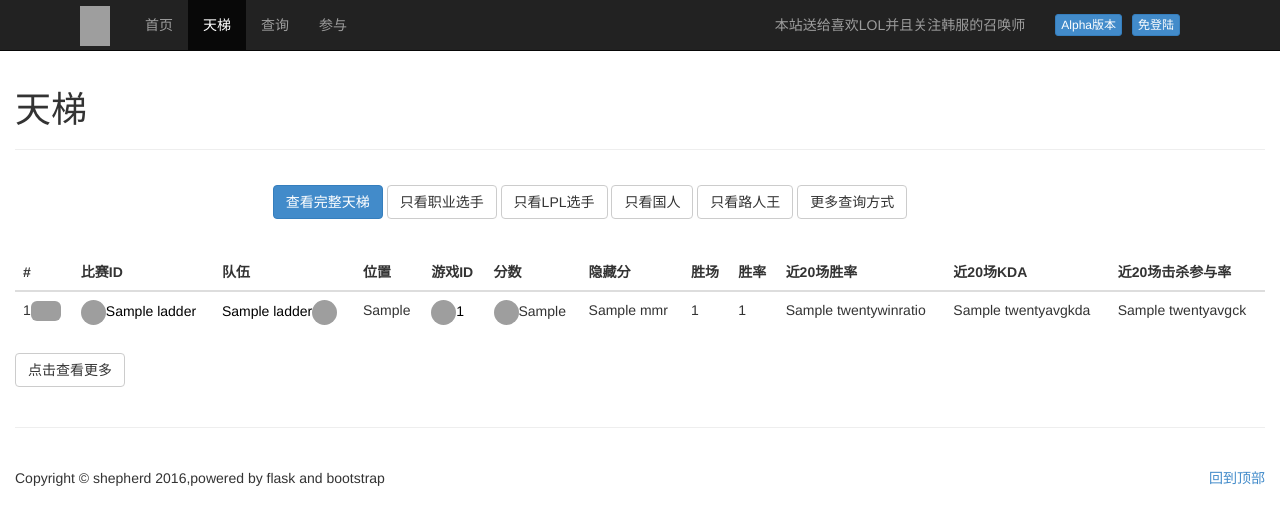
After one commit to MrShepherd/lol_hf, a Flask app: template app/templates/full-ladder.html in a window 1280 px wide. The commit adds this page. Shown: the top 525 px of the page. Run offline with Flask 2, Linux system fonts and the light colour scheme; the template is opened without the code that fills it: most values are stand-ins (such as "Sample title", 1, 10 or a date in 2020); some libraries are stand-ins or nearby versions; grey boxes are pictures that could not be loaded.

Commit message:
finish button function of ladder page

```diff
--- a/app/static/css/lolhf.css
+++ b/app/static/css/lolhf.css
@@ -1,5 +1,5 @@
 body {
-    padding-top: 70px;
+    padding-top: 50px;
 }
 
 /*container*/
--- a/app/static/js/lolhf.js
+++ b/app/static/js/lolhf.js
@@ -1,3 +1,15 @@
+$(function () {
+    $("a.btn-ladder").click(function () {
+        $(this).removeClass("btn-default");
+        $(this).addClass("btn-primary");
+        $(this).siblings().removeClass("btn-primary");
+        $(this).siblings().addClass("btn-default");
+        var url = this.href;
+        var args = {"type": this.id};
+        $(".table-ladder").empty().load(url, args);
+        return false;
+    });
+});
 $(function () {
     var t = document.getElementsByClassName("defaultimg");
     for (var i = 0; i < t.length; i++) {
@@ -6,10 +18,4 @@ $(function () {
             this.onerror = null;
         }
     }
-    $('.navbar-left li').click(function (e) {
-        $(this).addClass('active').siblings().removeClass('active');
-        // e.preventDefault();
-        // $(this).click();
-    });
-    // $('.navbar-left .active').click();
 });
--- /dev/null
+++ b/app/templates/full-ladder.html
@@ -0,0 +1,54 @@
+{% extends "base.html" %}
+{% set active_page = 'ladder' -%}
+{% block title %}&nbsp;&nbsp;&nbsp;天梯-撸韩服{% endblock %}
+{% block pagecontent %}
+    <div class="page-header"><h1>天梯</h1></div>
+    <div class="btn-grp btn-padding">
+        <a id="full" class="btn btn-primary btn-ladder" href="{{ url_for('main.ladder') }}" role="button">查看完整天梯</a>
+        <a id="pro" class="btn btn-default btn-ladder" href="{{ url_for('main.ladder') }}" role="button">只看职业选手</a>
+        <a id="lpl" class="btn btn-default btn-ladder" href="{{ url_for('main.ladder') }}" role="button">只看LPL选手</a>
+        <a id="cn" class="btn btn-default btn-ladder" href="{{ url_for('main.ladder') }}" role="button">只看国人</a>
+        <a id="nonpro" class="btn btn-default btn-ladder" href="{{ url_for('main.ladder') }}" role="button">只看路人王</a>
+        <a class="btn btn-default" href="{{ url_for('main.query') }}" role="button">更多查询方式</a>
+    </div>
+    <div class="table-responsive table-ladder">
+        <table class="table table-stripped table-hover">
+            <thead>
+            <tr>
+                <th>#</th>
+                <th>比赛ID</th>
+                <th>队伍</th>
+                <th>位置</th>
+                <th>游戏ID</th>
+                <th>分数</th>
+                <th>隐藏分</th>
+                <th>胜场</th>
+                <th>胜率</th>
+                <th>近20场胜率</th>
+                <th>近20场KDA</th>
+                <th>近20场击杀参与率</th>
+            </tr>
+            </thead>
+            <tbody>
+            {% for td in ladder_data %}
+                <tr>
+                    <td>{{ td.rank }}<img src="{{ url_for('static',filename='img/nation/'~td.player_country~'.png') }}" alt="" class="img-rounded" width="30" height="20"></td>
+                    <td><a href="#"><img src="{{ url_for('static',filename='img/player/'~td.player_name~'.png') }}" alt="" class="img-circle" width="25" height="25">{{ td.player_name }}</a></td>
+                    <td><a href="#">{{ td.player_team_short_name }}<img src="{{ url_for('static',filename='img/team/'~td.player_team_short_name~'.png') }}" alt="" class="img-circle" width="25"
+                                                                        height="25"></a></td>
+                    <td>{{ td.player_place }}</td>
+                    <td><a href="#"><img src="{{ url_for('static',filename='img/gameid/'~td.game_id~'.png') }}" alt="" class="img-circle" width="25" height="25">{{ td.game_id }}</a></td>
+                    <td><img src="{{ url_for('static',filename='img/tier/'~td.tier~'.png') }}" alt="" class="img-circle" width="25" height="25" title="{{ td.tier }}">{{ td.lp }}</td>
+                    <td>{{ td.mmr }}</td>
+                    <td>{{ td.total_win }}</td>
+                    <td>{{ td.total_win_ratio }}</td>
+                    <td>{{ td.twentywinratio }}</td>
+                    <td>{{ td.twentyavgkda }}</td>
+                    <td>{{ td.twentyavgck }}</td>
+                </tr>
+            {% endfor %}
+            </tbody>
+        </table>
+    </div>
+    <a class="btn btn-default" href="#" role="button">点击查看更多</a>
+{% endblock %}
--- a/app/templates/index.html
+++ b/app/templates/index.html
@@ -3,11 +3,6 @@
 {% block title %}&nbsp;&nbsp;&nbsp;首页-撸韩服{% endblock %}
 {% block styles %}
     {{ super() }}
-    <style type="text/css">
-        body {
-            padding-top: 50px;
-        }
-    </style>
 {% endblock %}
 {% block pagecontent %}
     <div id="carousel-example-generic" class="carousel slide" data-ride="carousel">
```
Also changed, not shown: app/main/views.py (+25 -4 lines), app/queries.py (+4 -4 lines), app/templates/ladder.html (+2 -18 lines).
